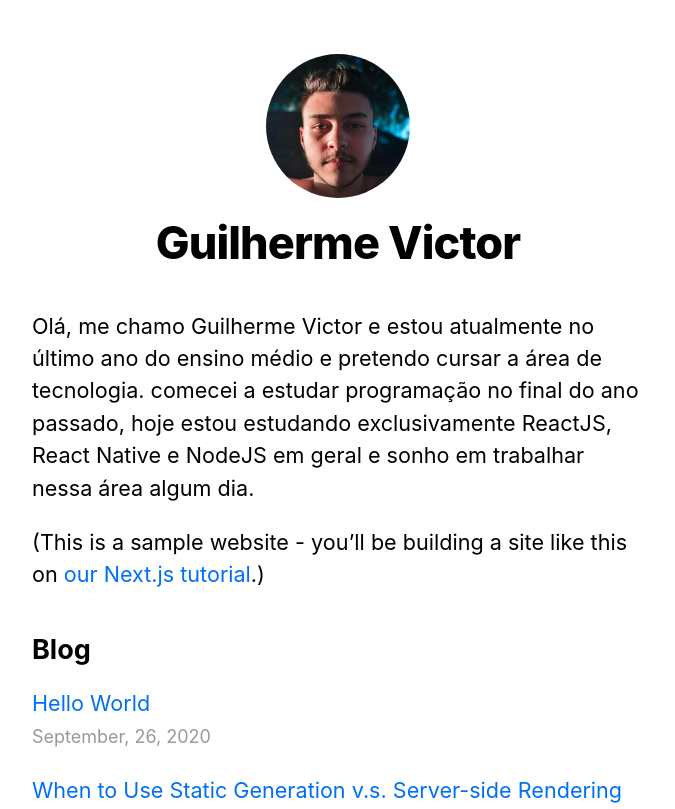
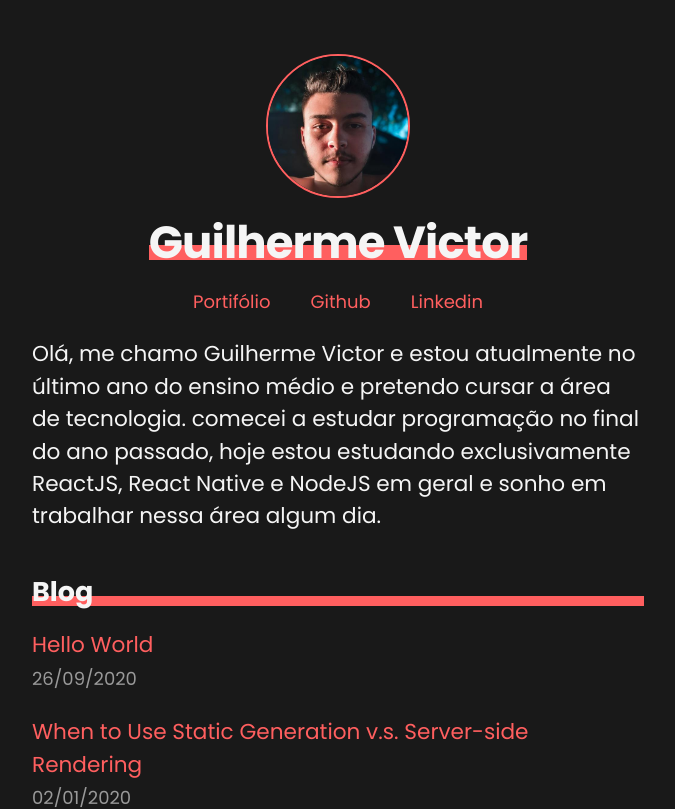
Before and after one commit to guivictorr/next-blog, a Next.js app: page / in a window 1280 px wide. Shown: the top 809 px of the page, without its empty margins (302-977 px from the left). Built offline with nearby package versions, Linux system fonts and the light colour scheme.

Commit message:
redesign

```diff
--- a/components/date.js
+++ b/components/date.js
@@ -1,6 +1,6 @@
-import { parseISO, format } from 'date-fns'
+import { parseISO, format } from "date-fns";
 
 export default function Date({ dateString }) {
-  const date = parseISO(dateString)
-  return <time dateTime={dateString}>{format(date, 'LLLL, d, yyyy')}</time>
+  const date = parseISO(dateString);
+  return <time dateTime={dateString}>{format(date, "dd/LL/yyyy")}</time>;
 }
--- a/components/layout.js
+++ b/components/layout.js
@@ -1,10 +1,10 @@
-import Head from 'next/head'
-import styles from './layout.module.css'
-import utilStyles from '../styles/utils.module.css'
-import Link from 'next/link'
+import Head from "next/head";
+import styles from "./layout.module.css";
+import utilStyles from "../styles/utils.module.css";
+import Link from "next/link";
 
-const name = 'Guilherme Victor'
-export const siteTitle = 'Next.js Sample Website'
+const name = "Guilherme Victor";
+export const siteTitle = "Next.js Sample Website";
 
 export default function Layout({ children, home }) {
   return (
@@ -33,6 +33,17 @@ export default function Layout({ children, home }) {
               alt={name}
             />
             <h1 className={utilStyles.heading2Xl}>{name}</h1>
+            <ul className={utilStyles.socialList}>
+              <li>
+                <a href="https://guilhermevictor.live">Portifólio</a>
+              </li>
+              <li>
+                <a href="https://github.com/guivictorr">Github</a>
+              </li>
+              <li>
+                <a href="https://linkedin.com/in/guilhermeviictor">Linkedin</a>
+              </li>
+            </ul>
           </>
         ) : (
           <>
@@ -45,11 +56,7 @@ export default function Layout({ children, home }) {
                 />
               </a>
             </Link>
-            <h2 className={utilStyles.headingLg}>
-              <Link href="/">
-                <a className={utilStyles.colorInherit}>{name}</a>
-              </Link>
-            </h2>
+            <h3 className={utilStyles.colorInherit}>{name}</h3>
           </>
         )}
       </header>
@@ -62,5 +69,5 @@ export default function Layout({ children, home }) {
         </div>
       )}
     </div>
-  )
+  );
 }
--- a/components/layout.module.css
+++ b/components/layout.module.css
@@ -1,7 +1,7 @@
 .container {
   max-width: 36rem;
   padding: 0 1rem;
-  margin: 3rem auto 6rem;
+  margin: 3rem auto;
 }
 
 .header {
--- a/pages/api/hello.js
+++ /dev/null
@@ -1,3 +0,0 @@
-export default (req, res) => {
-  res.status(200).json({ text: 'Hello' })
-}
--- a/pages/index.js
+++ b/pages/index.js
@@ -1,31 +1,33 @@
-import Head from 'next/head'
-import Link from 'next/link'
-import { getSortedPostsData } from '../lib/posts'
-import Date from '../components/date'
+import Head from "next/head";
+import Link from "next/link";
+import { getSortedPostsData } from "../lib/posts";
+import Date from "../components/date";
 
-import Layout, { siteTitle } from '../components/layout'
-import utilStyles from '../styles/utils.module.css'
+import Layout from "../components/layout";
+import utilStyles from "../styles/utils.module.css";
 
 export async function getStaticProps() {
-  const allPostsData = getSortedPostsData()
+  const allPostsData = getSortedPostsData();
   return {
     props: {
-      allPostsData
-    }
-  }
+      allPostsData,
+    },
+  };
 }
 
-export default function Home({allPostsData}) {
+export default function Home({ allPostsData }) {
   return (
     <Layout home>
       <Head>
-        <title>{siteTitle}</title>
+        <title>Guilherme Victor</title>
       </Head>
       <section className={utilStyles.headingMd}>
-        <p>Olá, me chamo Guilherme Victor e estou atualmente no último ano do ensino médio e pretendo cursar a área de tecnologia. comecei a estudar programação no final do ano passado, hoje estou estudando exclusivamente ReactJS, React Native e NodeJS em geral e sonho em trabalhar nessa área algum dia.</p>
         <p>
-          (This is a sample website - you’ll be building a site like this on{' '}
-          <a href="https://nextjs.org/learn">our Next.js tutorial</a>.)
+          Olá, me chamo Guilherme Victor e estou atualmente no último ano do
+          ensino médio e pretendo cursar a área de tecnologia. comecei a estudar
+          programação no final do ano passado, hoje estou estudando
+          exclusivamente ReactJS, React Native e NodeJS em geral e sonho em
+          trabalhar nessa área algum dia.
         </p>
       </section>
 
@@ -37,14 +39,14 @@ export default function Home({allPostsData}) {
               <Link href="/posts/[id]" as={`/posts/${id}`}>
                 <a>{title}</a>
               </Link>
-              <br/>
+              <br />
               <small className={utilStyles.lightText}>
-                <Date dateString={date}/>
+                <Date dateString={date} />
               </small>
             </li>
           ))}
         </ul>
       </section>
     </Layout>
-  )
+  );
 }
--- a/styles/global.css
+++ b/styles/global.css
@@ -1,11 +1,21 @@
+@import url("https://fonts.googleapis.com/css2?family=Poppins:wght@400;700&display=swap");
+
+:root {
+  --primary-color: #ff5f5f;
+}
+
 html,
 body {
   padding: 0;
   margin: 0;
-  font-family: -apple-system, BlinkMacSystemFont, Segoe UI, Roboto, Oxygen, Ubuntu,
-    Cantarell, Fira Sans, Droid Sans, Helvetica Neue, sans-serif;
+  font-family: Poppins, sans-serif;
   line-height: 1.6;
   font-size: 18px;
+  color: #f5f5f5;
+}
+
+body {
+  background-color: #191919;
 }
 
 * {
@@ -13,7 +23,7 @@ body {
 }
 
 a {
-  color: #0070f3;
+  color: var(--primary-color);
   text-decoration: none;
 }
 
@@ -25,3 +35,8 @@ img {
   max-width: 100%;
   display: block;
 }
+
+::selection {
+  color: #f5f5f5;
+  background: rgb(255, 166, 166);
+}
--- a/styles/utils.module.css
+++ b/styles/utils.module.css
@@ -4,6 +4,31 @@
   font-weight: 800;
   letter-spacing: -0.05rem;
   margin: 1rem 0;
+  position: relative;
+}
+
+.heading2Xl::after {
+  content: " ";
+  width: 100%;
+  height: 15px;
+  z-index: -1;
+  position: absolute;
+  background-color: var(--primary-color);
+  left: 0;
+  bottom: 10px;
+}
+
+.socialList {
+  display: flex;
+  align-items: center;
+  justify-content: center;
+  padding: 0;
+  margin: 0;
+}
+
+.socialList li {
+  list-style: none;
+  margin: 0 20px;
 }
 
 .headingXl {
@@ -18,6 +43,18 @@
   font-size: 1.5rem;
   line-height: 1.4;
   margin: 1rem 0;
+  position: relative;
+}
+
+.headingLg::after {
+  content: " ";
+  width: 100%;
+  height: 10px;
+  z-index: -1;
+  position: absolute;
+  background-color: var(--primary-color);
+  left: 0;
+  bottom: 5px;
 }
 
 .headingMd {
@@ -26,7 +63,8 @@
 }
 
 .borderCircle {
-  border-radius: 9999px;
+  border-radius: 50%;
+  border: 2px solid var(--primary-color);
 }
 
 .colorInherit {
```
Also changed, not shown: pages/posts/first-post.js (deleted, +0 -19 lines), 1 other file (tests, documents, lock files or other folders).
